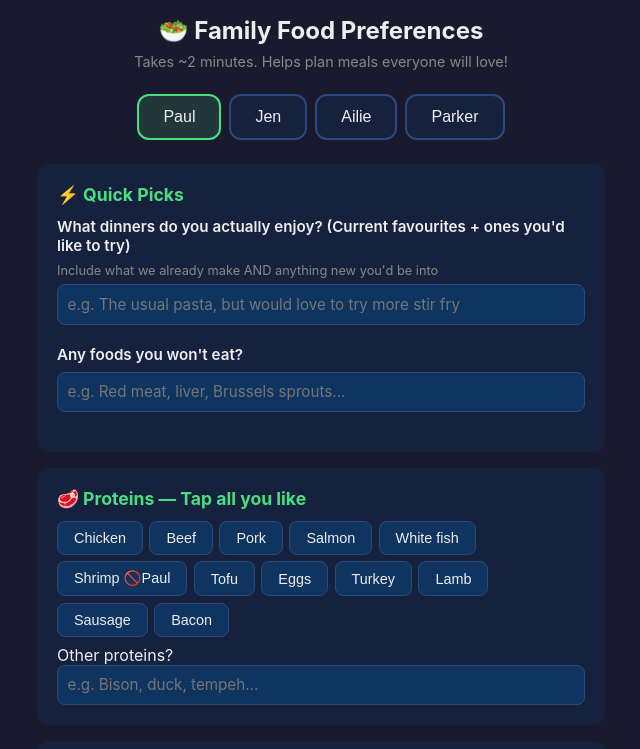
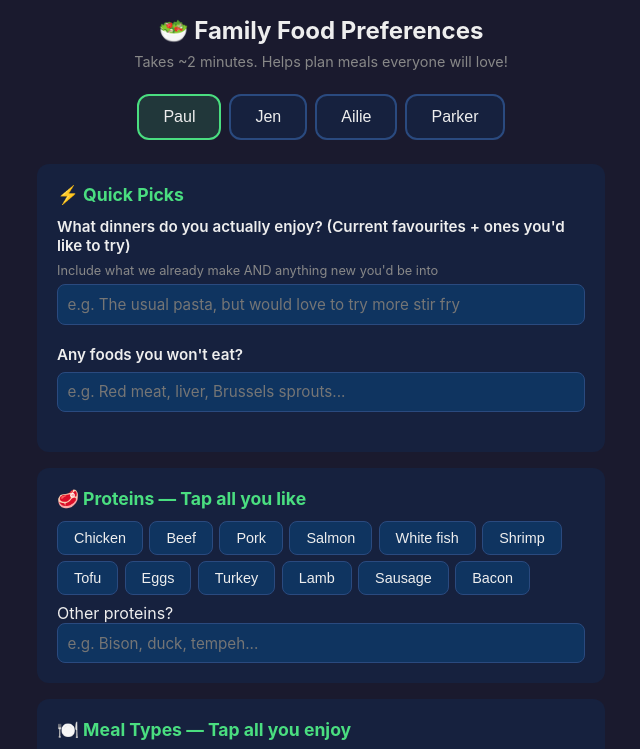
Before and after one commit to HenryHeth/nutrition-dashboard, a website: page family-survey.html in a window 1280 px wide. Both pictures are taken after a click on the button "Paul". Shown: the top 749 px of the page, without its empty margins (319-959 px from the left). Drawn offline with Linux system fonts and the light colour scheme.

Commit message:
Remove allergy flag from shrimp button

```diff
--- a/family-survey.html
+++ b/family-survey.html
@@ -199,7 +199,7 @@
                 <button class="option-btn" onclick="toggle(this)">Pork</button>
                 <button class="option-btn" onclick="toggle(this)">Salmon</button>
                 <button class="option-btn" onclick="toggle(this)">White fish</button>
-                <button class="option-btn" onclick="toggle(this)">Shrimp 🚫Paul</button>
+                <button class="option-btn" onclick="toggle(this)">Shrimp</button>
                 <button class="option-btn" onclick="toggle(this)">Tofu</button>
                 <button class="option-btn" onclick="toggle(this)">Eggs</button>
                 <button class="option-btn" onclick="toggle(this)">Turkey</button>
```
Also changed, not shown: food-preferences.html (+1 -1 lines).
